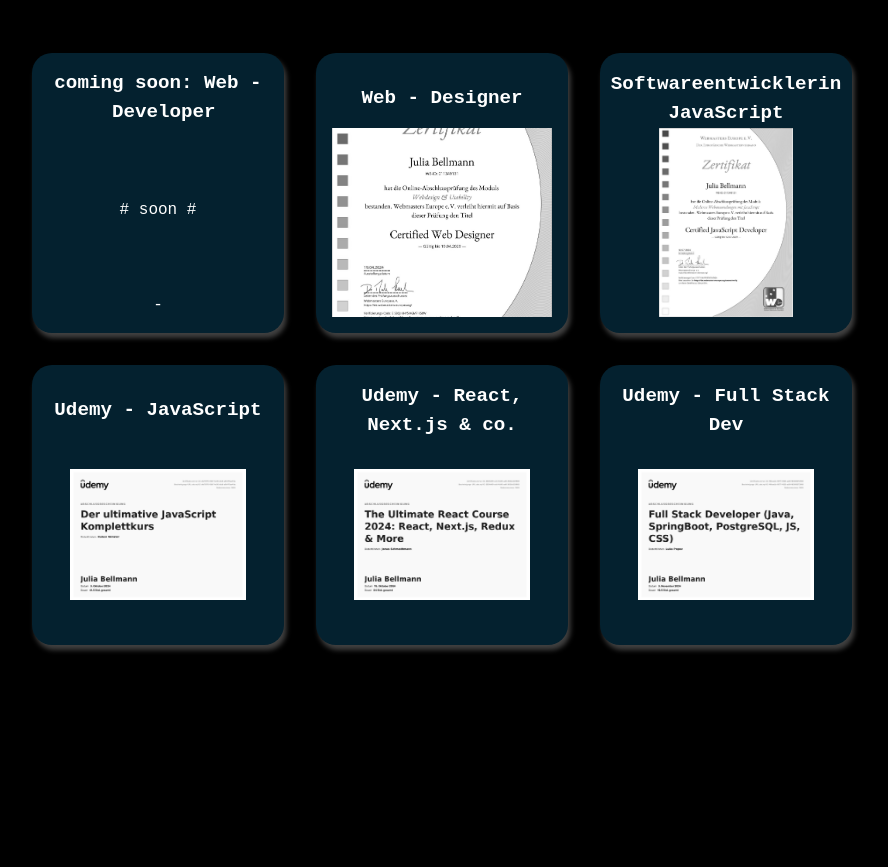
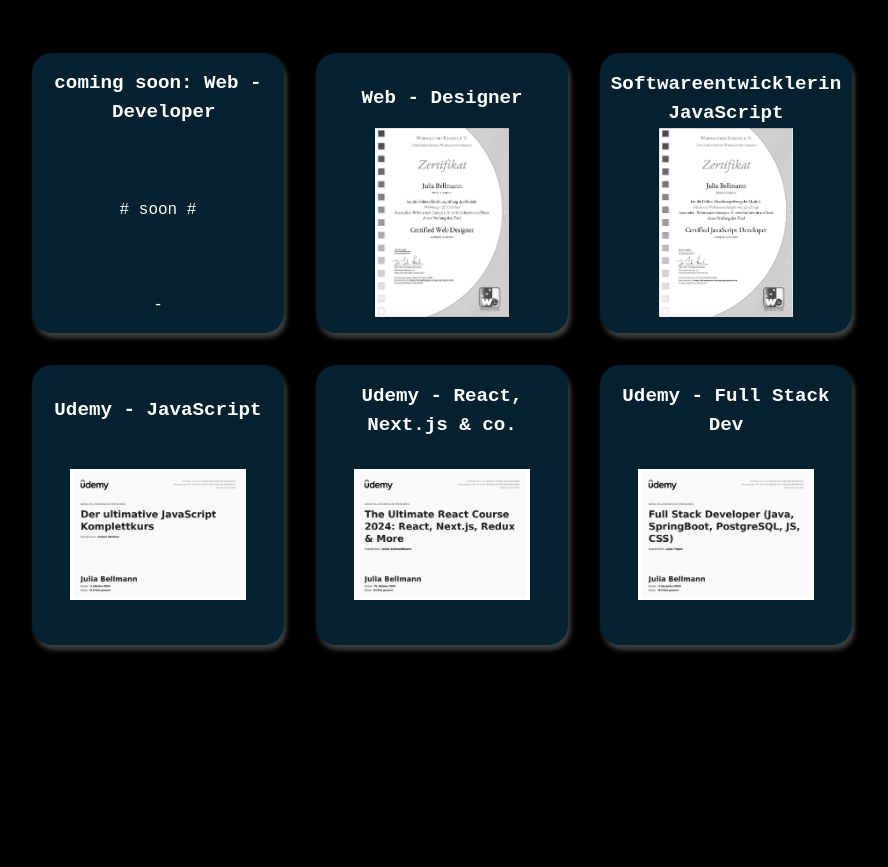
Before and after one commit to juliabellmann/portfolio, a Next.js app: page / in a window 1280 px wide. Shown: the part 4500-5367 px from the top of the page, without its empty margins (198-1086 px from the left). Built offline with nearby package versions, Linux system fonts and the light colour scheme.

Commit message:
add style

```diff
--- a/app/_components/Qualifications.js
+++ b/app/_components/Qualifications.js
@@ -30,7 +30,7 @@
                             alt="Zertifikat Web-Designer"
                             fill
                             sizes="(max-width: 768px) 100vw, 33vw"
-                            style={{ objectFit: 'cover' }}
+                            style={{ objectFit: 'contain' }}
                             className="image"
                         />
                     </div>
```
Also changed, not shown: app/images/savascript.JPG (deleted).
